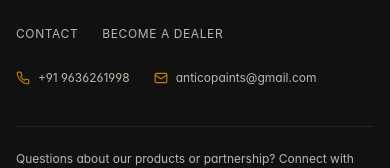
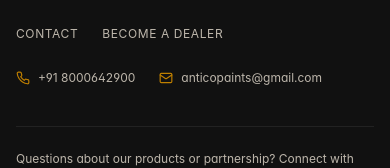
Before and after one commit to Pranshu012/AnticoPaints, a Next.js app: page /about in a window 390 px wide. Shown: the part 2378-2546 px from the top of the page. Built offline with nearby package versions, Linux system fonts and the light colour scheme.

Commit message:
Update official phone number to +91 8000642900 across contact, dealership, and footer

```diff
--- a/src/app/become-a-dealer/DealerClient.tsx
+++ b/src/app/become-a-dealer/DealerClient.tsx
@@ -419,7 +419,7 @@ export function DealerClient() {
                     setFormData({ ...formData, mobileNumber: e.target.value });
                     if (errors.mobileNumber) setErrors({ ...errors, mobileNumber: undefined });
                   }}
-                  placeholder="e.g. 9636261998"
+                  placeholder="e.g. 8000642900"
                   className={`w-full px-4 py-3 bg-brand-offwhite border text-sm text-neutral-900 rounded-lg focus:outline-none transition-colors ${
                     errors.mobileNumber
                       ? "border-red-500 focus:border-red-600 bg-red-50/20"
--- a/src/app/contact/page.tsx
+++ b/src/app/contact/page.tsx
@@ -5,7 +5,7 @@ import { ContactClient } from "./ContactClient";
 export const metadata: Metadata = {
   title: "Contact Us | Antico Paints",
   description:
-    "Questions about our products, colours or painting essentials? Get in touch with Antico Paints by phone at +91 9636261998 or by email.",
+    "Questions about our products, colours or painting essentials? Get in touch with Antico Paints by phone at +91 8000642900 or by email.",
 };
 
 export default function ContactPage() {
--- a/src/data/company.ts
+++ b/src/data/company.ts
@@ -28,7 +28,7 @@ export const companyData: CompanyInfo = {
   specificationsNotice: "Technical datasheets, VOC metrics, dry film thicknesses (DFT), and test certificates are provided for project evaluation. Final system guarantees require official technical site sign-off.",
   contact: {
     emailPlaceholder: "anticopaints@gmail.com",
-    phonePlaceholder: "+91 9636261998",
+    phonePlaceholder: "+91 8000642900",
     officeAddressPlaceholder: "[Office Address Available Upon Inquiry]",
     plantAddressPlaceholder: "[Manufacturing Facility & Central Lab]",
     businessHoursPlaceholder: "Mon - Sat: 09:00 - 18:00 IST"
@@ -39,8 +39,8 @@ export const companyData: CompanyInfo = {
 export const verifiedContactData = {
   phone: {
     label: "Call Antico Paints",
-    number: "+91 9636261998",
-    href: "tel:+919636261998",
+    number: "+91 8000642900",
+    href: "tel:+918000642900",
   },
   email: {
     label: "Email Antico Paints",
@@ -76,8 +76,8 @@ export const dealerPageData = {
     supportingText:
       "Interested in adding Antico Paints to your business? Tell us about your business and location so our team can discuss the next steps with you.",
     primaryCta: "Register Your Interest",
-    phoneCta: "Call +91 9636261998",
-    phoneHref: "tel:+919636261998",
+    phoneCta: "Call +91 8000642900",
+    phoneHref: "tel:+918000642900",
     image: "/images/dealer/dealer-retail-store.jpg",
     imageAlt: "Retail paint store interior with shelves and paint cans",
   },
@@ -149,7 +149,7 @@ export const dealerPageData = {
     {
       question: "How can I contact Antico Paints directly?",
       answer:
-        "Call +91 9636261998 or email anticopaints@gmail.com.",
+        "Call +91 8000642900 or email anticopaints@gmail.com.",
     },
   ],
 };
--- a/src/lib/formSubmission.ts
+++ b/src/lib/formSubmission.ts
@@ -105,7 +105,7 @@ export async function submitEnquiry(
       return {
         success: false,
         message:
-          "Network error while sending your enquiry. Please try again or contact Antico Paints directly at +91 9636261998 or anticopaints@gmail.com.",
+          "Network error while sending your enquiry. Please try again or contact Antico Paints directly at +91 8000642900 or anticopaints@gmail.com.",
       };
     }
   }
```
Also changed, not shown: 1 other file (tests, documents, lock files or other folders).
